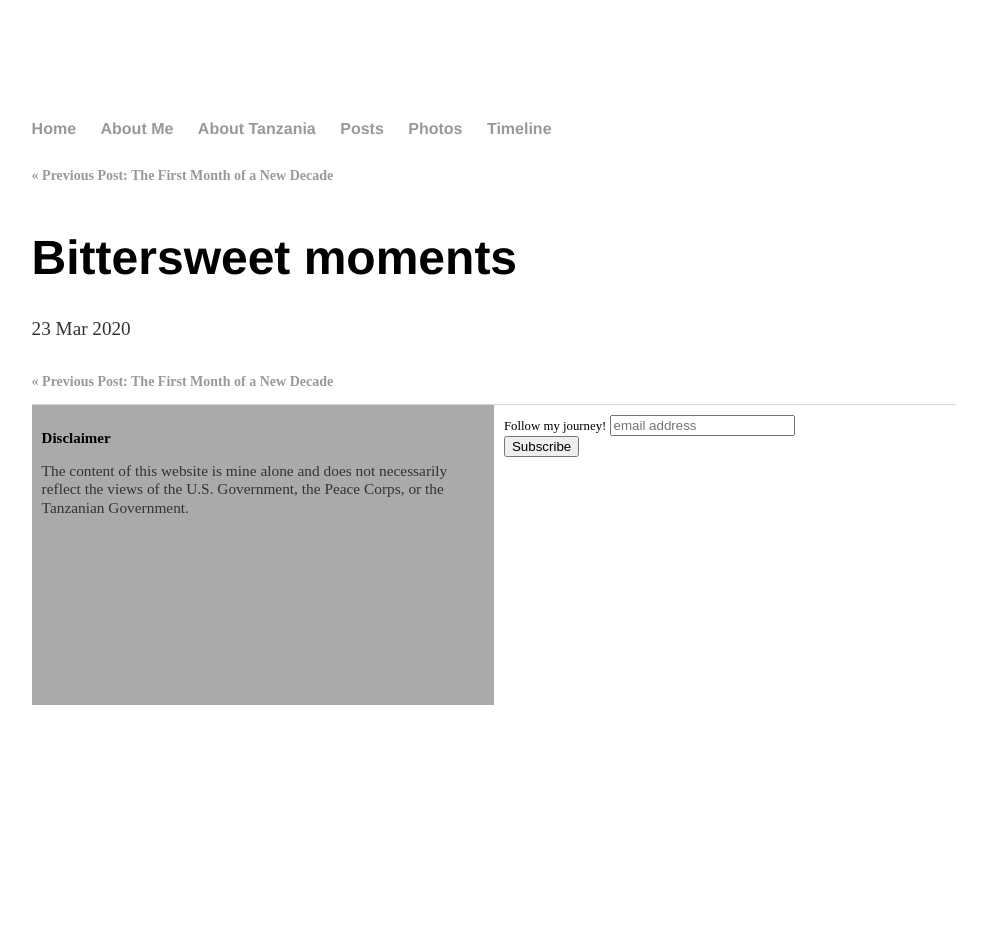
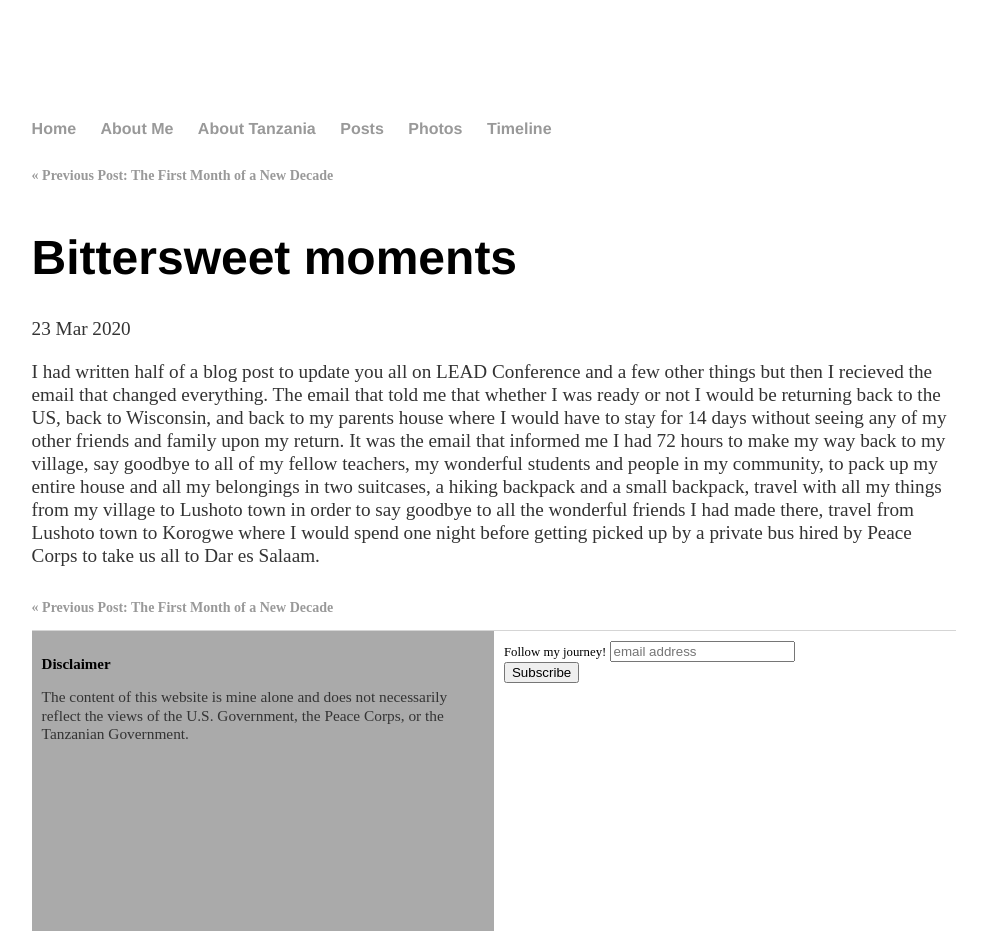
Before and after one commit to caliholman/caliholman.github.io, a Jekyll site: the page built from _posts/2020-03-23-Bittersweet-moments.md, in a window 1280 px wide. Shown: the whole page, without its empty margins (146-1133 px from the left). Built offline with Jekyll 4.4.1, drawn with Linux system fonts in a browser that asks for light colours; comment, search, counter and statistics services are not loaded.

Commit message:
Update 2020-03-23-Bittersweet-moments.md

```diff
--- a/_posts/2020-03-23-Bittersweet-moments.md
+++ b/_posts/2020-03-23-Bittersweet-moments.md
@@ -2,3 +2,5 @@
 layout: post
 title: "Bittersweet moments"
 ---
+
+I had written half of a blog post to update you all on LEAD Conference and a few other things but then I recieved the email that changed everything. The email that told me that whether I was ready or not I would be returning back to the US, back to Wisconsin, and back to my parents house where I would have to stay for 14 days without seeing any of my other friends and family upon my return. It was the email that informed me I had 72 hours to make my way back to my village, say goodbye to all of my fellow teachers, my wonderful students and people in my community, to pack up my entire house and all my belongings in two suitcases, a hiking backpack and a small backpack, travel with all my things from my village to Lushoto town in order to say goodbye to all the wonderful friends I had made there, travel from Lushoto town to Korogwe where I would spend one night before getting picked up by a private bus hired by Peace Corps to take us all to Dar es Salaam.
```
